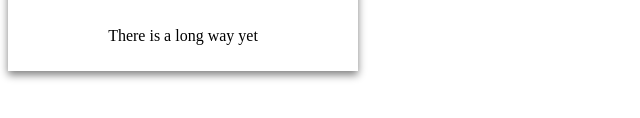
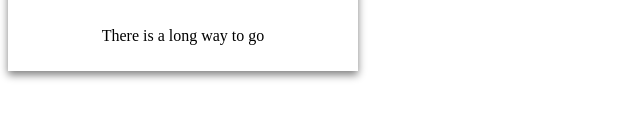
Before and after one commit to BaoBrown/monsite, a plain HTML site: page index.html in a window 1280 px wide. Shown: the part 332-450 px from the top of the page, 0-640 px from the left. Drawn offline with Linux system fonts and the light colour scheme.

Commit message:
Update index.html

```diff
--- a/index.html
+++ b/index.html
@@ -18,7 +18,7 @@
   <!--<img src="https://s3-eu-west-1.amazonaws.com/com-rosettahub-default-walid.saad/image.jpg" alt="Norway" style="width:100%">-->
   <img src="https://encrypted-tbn0.gstatic.com/images?q=tbn:ANd9GcRVliqjZDiZE5E_BBJhDZFxoUPY3YS3c3s3t41G9N0fIFHC1APS" alt="Norway" style="width:100%">
   <div class="container">
-    <p>There is a long way yet</p>
+    <p>There is a long way to go</p>
   </div>
 </div>
 </body>
```
